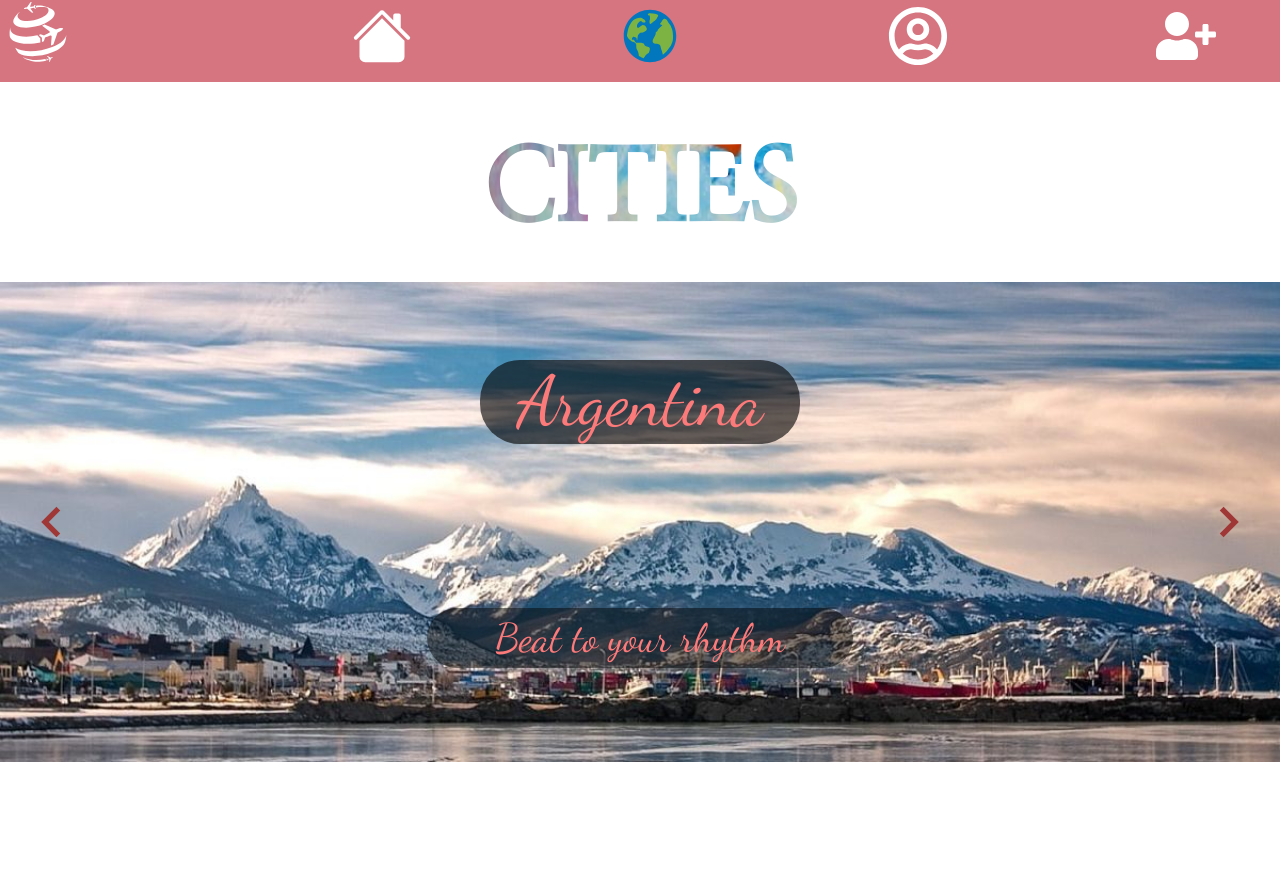
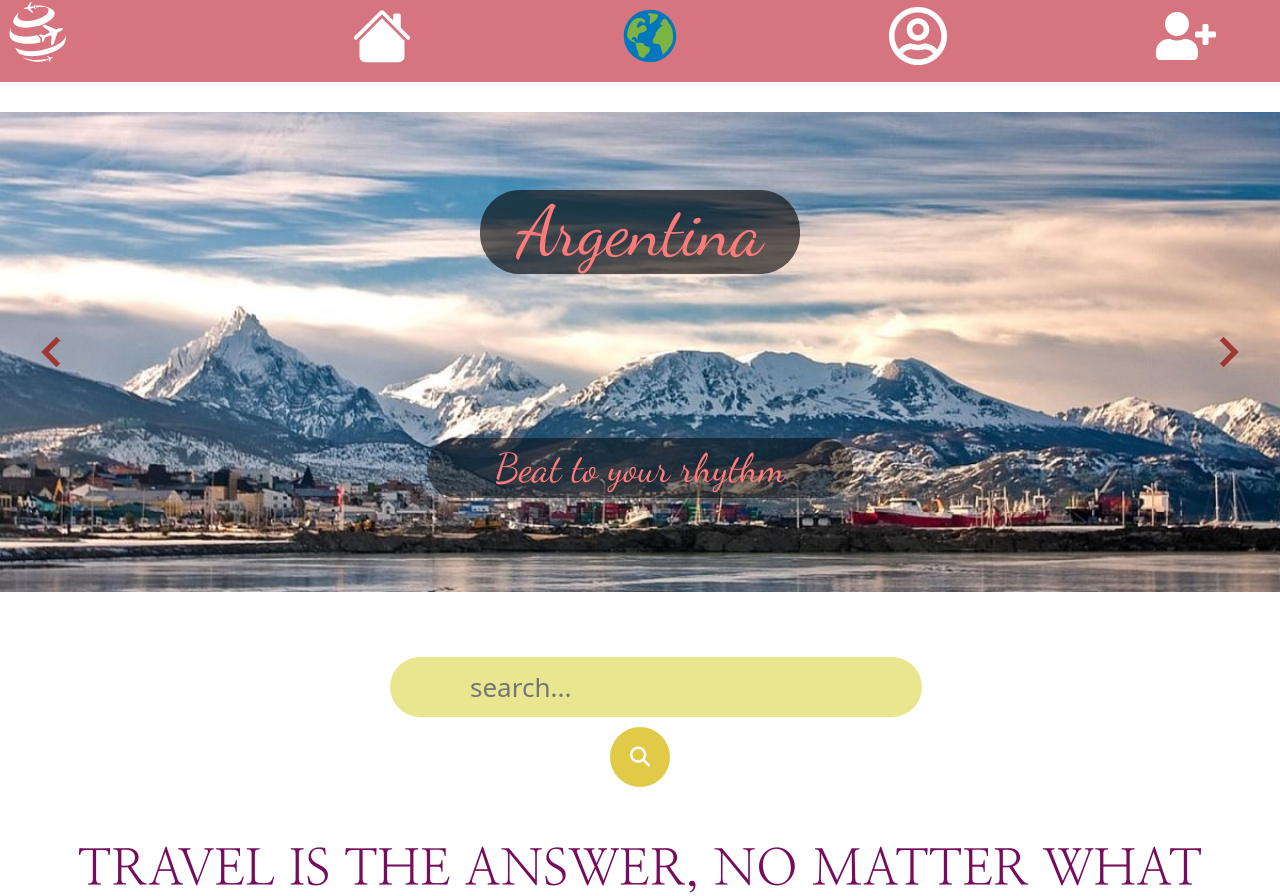
Before and after one commit to yohannavrojo/myTineraryFull.github.io, a React (Create React App) app in the folder mytineray-main/: page /Cities in a window 1280 px wide. Shown: the part 18-914 px from the top of the page. Built offline with nearby package versions, Linux system fonts and the light colour scheme; no server answers; a web font is replaced by a local one.

Commit message:
cambios estilo

```diff
--- a/mytineray-main/src/components/general/Cities.css
+++ b/mytineray-main/src/components/general/Cities.css
@@ -11,7 +11,7 @@ background-size: cover; */
 
 .hero {
 	background: rgb(255, 255, 255);
-
+	margin-top: 10%;
 }
 
 .titulo {
@@ -19,9 +19,10 @@ background-size: cover; */
 	color: transparent;
 	text-align: center;
 	text-transform: uppercase;
-	font-size: 100px;
-	font-weight: bold;
-background-image: url('../imagenes/pince.jpg');
+	font-size: 50px;
+	/* font-weight: bold; */
+	background: #750c5e;
+/* background-image: url('../imagenes/pince.jpg'); */
 	background-size: cover;
 	background-clip: text;
 	-webkit-text-fill-color: transparent;
--- a/mytineray-main/src/components/general/Cities.js
+++ b/mytineray-main/src/components/general/Cities.js
@@ -6,35 +6,29 @@ import "../../App.css";
 import "../general/Cities.css";
 import Search from "../search/Search";
 
-
 function Cities() {
-
-
   return (
     <>
+      <Carousel />
+      <Search />
+      <div className="hero">
+        <h1 className="titulo">
+          {" "}
+          Travel is the answer, no matter what <br />
+          the question is.
+        </h1>
 
-     <div className="hero">
-          <h1 className="titulo"> CITIES <br/>
-        </h1>
-        </div>
+      </div>
 
-
- <Carousel />
-
-      <Search />
       <div className="text"></div>
 
       <div className="App1">
-
-
         <div className="container  justify-content-center align--items-center h-100 ">
           <div className="row">
-            <Card/>
+            <Card />
           </div>
         </div>
       </div>
-
-
     </>
   );
 }
--- a/mytineray-main/src/components/general/Home.css
+++ b/mytineray-main/src/components/general/Home.css
@@ -44,15 +44,15 @@ text-align: center;
   font-family:'Dancing Script', cursive ;
   font-size:90px;
   color: rgb(111, 25, 131);
-  margin-left: 100px;
+  margin-left: 50px;
   position:absolute ;
   margin-top: 200px;
 
 }
 .Img2 {
- background: url(../imagenes/avionpuntadas.jpg);
+ background: url(../imagenes/avionpuntadas1.jpg);
   width: 100%;
-   height: 500px;
+   height: 600px;
    object-fit:none;
    background-repeat: no-repeat;
 background-position: center center;
--- a/mytineray-main/src/components/search/Search.css
+++ b/mytineray-main/src/components/search/Search.css
@@ -1,19 +1,19 @@
 
 .wrappers{
 	margin-top: 60px;
-	background: url(../imagenes/lineapunteada.jpg);
+	/* background: url(../imagenes/lineapunteada.jpg);
 	height: 600px;
 	object-fit:none;
 	background-repeat: no-repeat;
  background-position: center center;
- background-size:35%;
+ background-size:35%; */
 
 }
 /* .container{
 
 } */
 .container .input{
-margin-top: 50%;
+margin-top: 1%;
 	border: 1px;
 	outline: none;
 	color: #251010;
@@ -44,7 +44,7 @@ margin-top: 50%;
 }
 
 .search_wrap .search_box .btn{
-	margin-top: 70%;
+	margin-top: 15%;
 	margin-left: 44%;
 	position: absolute;
 	top: 0;
--- a/mytineray-main/src/components/search/Search.js
+++ b/mytineray-main/src/components/search/Search.js
@@ -16,7 +16,8 @@ const Search = () => {
   return (
     <>
       <div   className="wrappers">
-        <div className="container">
+
+             <div className="container">
           <div className="search_wrap search_wrap_4">
             <div className="search_box">
               <div id="myInput" onkeyup="myFunction()" className="btn btn_common">
```
Also changed, not shown: mytineray-main/src/components/imagenes/avionpuntadas1.jpg (added).
